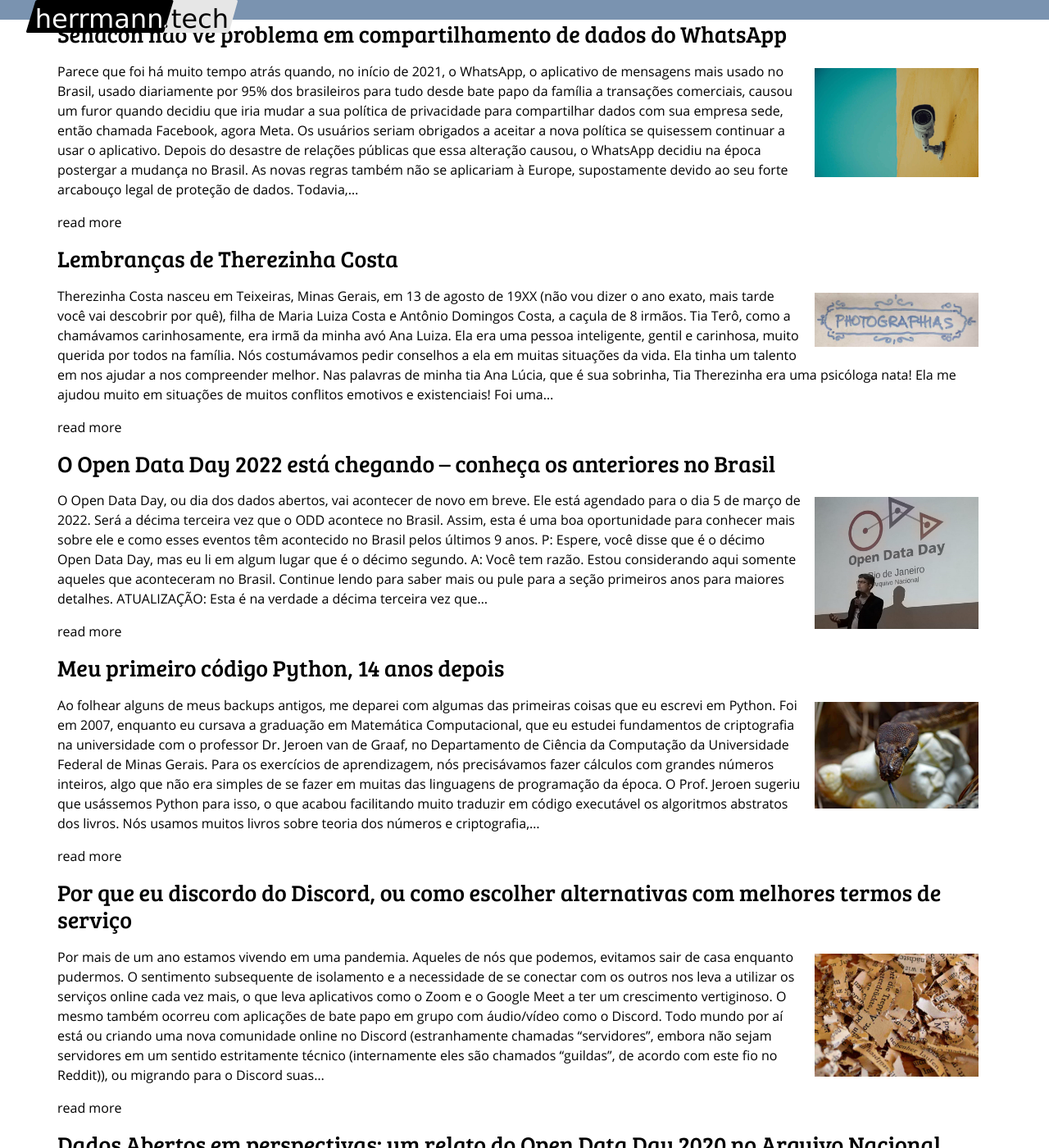
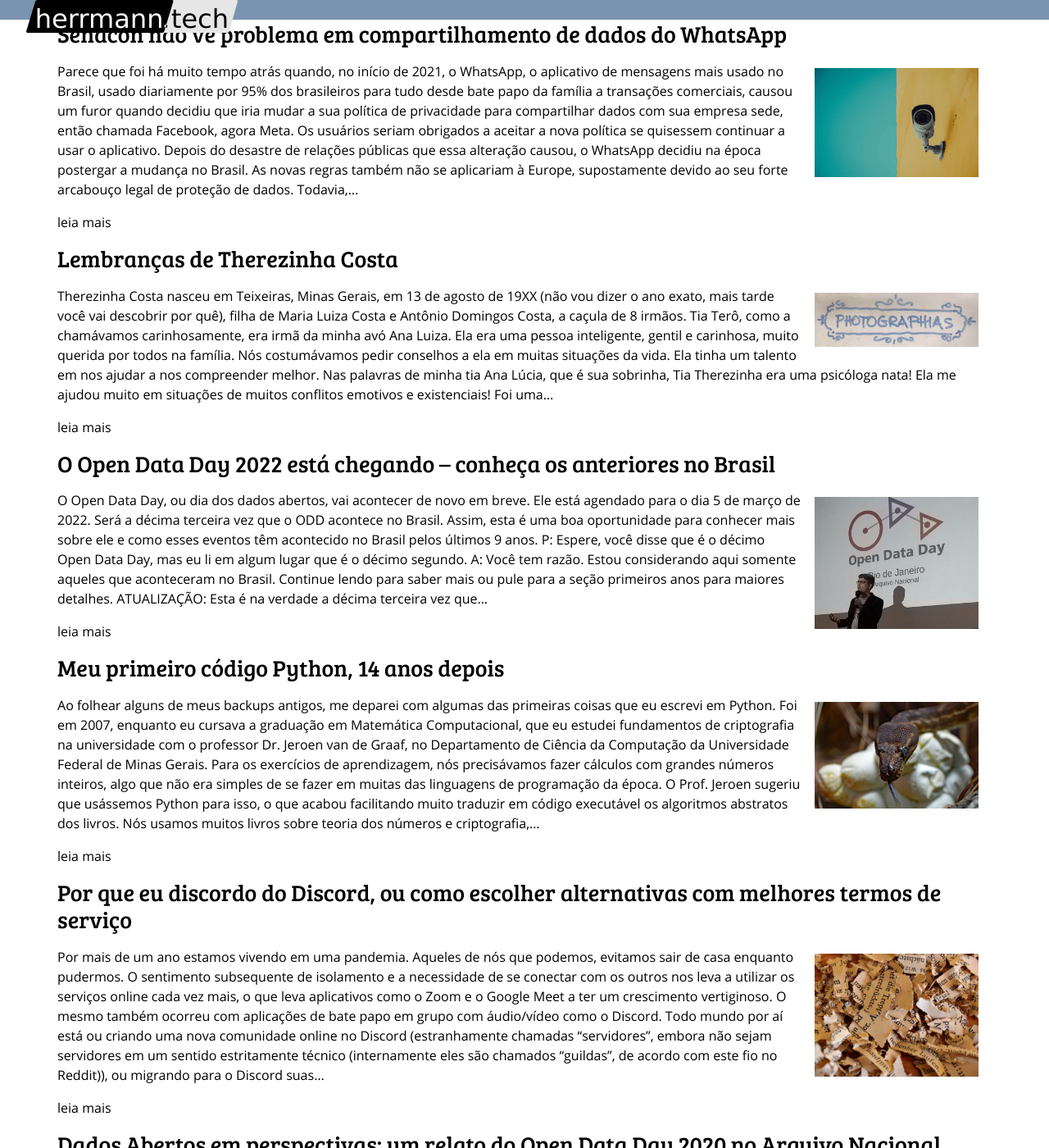
Before and after one commit to augusto-herrmann/augusto-herrmann.github.io, a Jekyll site: the page built from pt/blog/index.md, in a window 1280 px wide and 1400 px high, scrolled down 494 px. Shown: the whole window at 82% size. Built offline with Jekyll 4.4.1, drawn with Linux system fonts in a browser that asks for light colours; nearby versions of some CDN libraries; some of the changed text lies outside the part shown.

Commit message:
Localize 'read more' link text

```diff
--- a/_config.yml
+++ b/_config.yml
@@ -50,6 +50,7 @@
       license unless otherwise specified. Third party images may be either
       in the public domain, used with a permissive license or fair use or
       legal permission on citation and commentary.
+    read_more: "read more"
     see_also: "See also"
     see_also_text:
       If you like this post, you might want to look at these too
@@ -96,6 +97,7 @@
       exceto quando especificado em contrário. Imagens de terceiros podem
       ou ser de domínio público, ou usam uma licença permissiva ou
       *fair use* ou permissão legal para citação e comentário.
+    read_more: "leia mais"
     see_also: "Veja também"
     see_also_text:
       Se você gostou desta postagem, você pode querer ver essas também
@@ -139,6 +141,7 @@
     license_name: Creative Commons Atribución-CompartaIgual 4.0 Internacional
     license_href: https://creativecommons.org/licenses/by-sa/4.0/deed.pt_BR
     licensing_supplement: excepto cuando de otra manera especificado.
+    read_more: "lea más"
     see_also: "Vea también"
     see_also_text:
       Se te gusta esta entrada, puedes querer ver también estas
--- a/_includes/paginated-posts.md
+++ b/_includes/paginated-posts.md
@@ -15,7 +15,7 @@
 
 {{ post.content | strip_html | truncatewords: 120 }}
 
-[read more]({{ post.url | relative_url }})
+[{{ site.t[page.lang].read_more }}]({{ post.url | relative_url }})
 </div>
 {% endfor %}
 {% else %}
```
